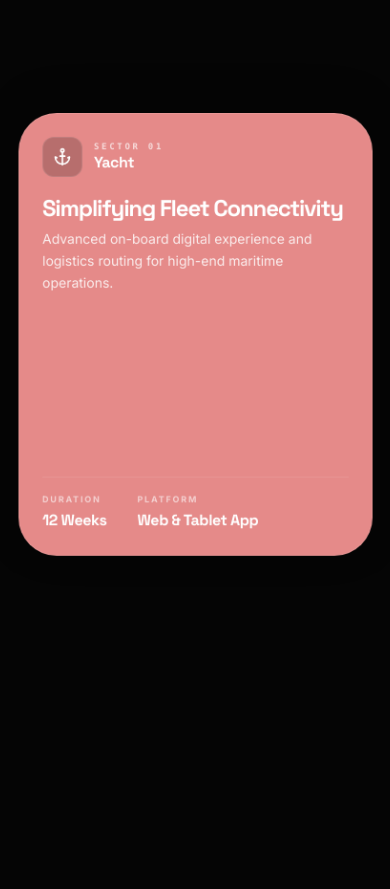
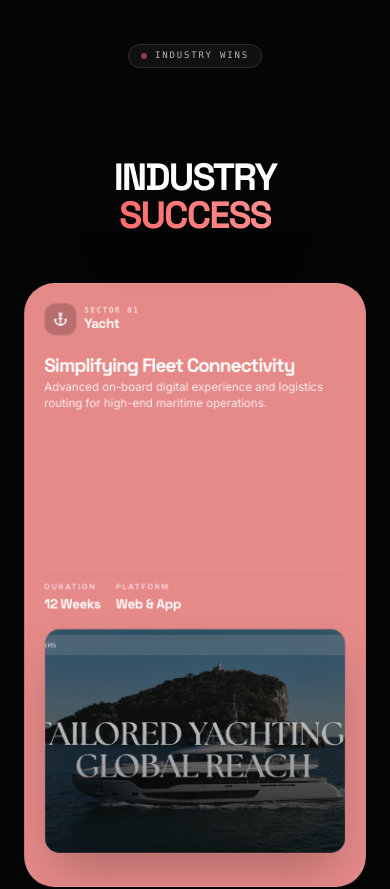
Before and after one commit to Raazia-Imran/rsi-studio-v2, a Next.js app: page / in a window 390 px wide. Shown: the part 2160-3049 px from the top of the page. Built offline with nearby package versions, Linux system fonts and the light colour scheme.

Commit message:
style: adjusted card stacking offset for improved visual depth

```diff
--- a/src/app/components/sections/IndustrySuccess.tsx
+++ b/src/app/components/sections/IndustrySuccess.tsx
@@ -13,7 +13,7 @@ const INDUSTRIES = [
     tagline: "Simplifying Fleet Connectivity",
     desc: "Advanced on-board digital experience and logistics routing for high-end maritime operations.",
     duration: "12 Weeks",
-        platform: "Web & Tablet App",
+    platform: "Web & App",
     image: "/yacht.png"
   },
   {
@@ -24,18 +24,18 @@ const INDUSTRIES = [
     tagline: "Elevating Charter Management",
     desc: "Bespoke flight logistics and luxury charter booking systems designed for the skies.",
     duration: "16 Weeks",
-        platform: "SaaS Dashboard",
+    platform: "Dashboard",
     image: "/aviation.png"
   },
   {
     id: "03",
-        name: "Educational Institutes",
+    name: "Education",
     color: "#D1A545",
     icon: GraduationCap,
     tagline: "Next-Gen Learning Portals",
-        desc: "Scalable e-learning ecosystems, student management systems, and interactive digital campuses.",
+    desc: "Scalable e-learning ecosystems, student management systems, and interactive campuses.",
     duration: "14 Weeks",
-        platform: "Web Platform & Portal",
+    platform: "Portal",
     image: "/educational.png"
   },
   {
@@ -46,18 +46,18 @@ const INDUSTRIES = [
     tagline: "Accelerating Unicorn Trajectories",
     desc: "Rapid MVP development and scalable architectures for next-generation startups.",
     duration: "8 Weeks",
-        platform: "MVP & Mobile App",
+    platform: "MVP & Mobile",
     image: "/startups.png"
   },
   {
     id: "05",
-        name: "Healthcare & Clinics",
+    name: "Healthcare",
     color: "#6BC5CC",
     icon: Stethoscope,
     tagline: "Modernizing Patient Care",
-        desc: "Secure patient portals, telemedicine integrations, and streamlined clinic management dashboards.",
+    desc: "Secure patient portals, telemedicine integrations, and streamlined clinic management.",
     duration: "10 Weeks",
-        platform: "Health Dashboard",
+    platform: "Health App",
     image: "/healthcare.jpeg"
   },
 ];
@@ -67,77 +67,76 @@ interface CardProps {
   index: number;
   progress: any;
   targetScale: number;
-    cardBaseVh: any;
 }
 
-const Card = ({ industry, index, progress, targetScale, cardBaseVh }: CardProps) => {
-    const stickyTop = useTransform(cardBaseVh, (val) => `calc(${val}vh + ${index * 40}px)`);
+const Card = ({ industry, index, progress, targetScale }: CardProps) => {
   const scale = useTransform(progress, [index * 0.2, 1], [1, targetScale]);
   const Icon = industry.icon;
 
   return (
-        <div className="h-screen flex items-start justify-center sticky top-0 px-4 md:px-0">
+    <div
+      className="h-screen w-full flex justify-center sticky top-0 px-4 md:px-0"
+      style={{ paddingTop: `calc(4vh + ${index * 6}vh)` }}
+    >
       <motion.div
         style={{
           backgroundColor: industry.color,
-                    scale,
-                    top: stickyTop
+          scale
         }}
-                className="absolute w-[95%] md:w-[90%] max-w-[1100px] h-[55vh] min-h-[420px] max-h-[500px] rounded-[2.5rem] md:rounded-[3rem] p-6 md:p-10 flex flex-col lg:flex-row overflow-hidden shadow-[0_-10px_40px_rgba(0,0,0,0.3)] origin-top border border-white/10 will-change-transform"
+        className="relative w-full max-w-[1100px] h-[75vh] sm:h-[65vh] lg:h-[55vh] min-h-[480px] rounded-[2rem] md:rounded-[3rem] p-5 sm:p-8 lg:p-10 flex flex-col lg:flex-row overflow-hidden shadow-[0_-10px_40px_rgba(0,0,0,0.3)] origin-top border border-white/10 will-change-transform"
       >
-                <div className="relative z-10 flex flex-col justify-between w-full lg:w-[55%] pr-0 lg:pr-6 h-full">
+        <div className="relative z-10 flex flex-col justify-between w-full lg:w-[55%] pr-0 lg:pr-6 h-[55%] lg:h-full shrink-0">
           <div className="flex flex-col gap-3 md:gap-5">
-
             <div className="flex items-center justify-between w-full">
-                            <div className="flex items-center gap-3">
-                                <div className="p-2.5 md:p-3 rounded-xl bg-black/20 border border-white/10 flex shrink-0">
-                                    <Icon className="text-white w-5 h-5 md:w-6 md:h-6" />
+              <div className="flex items-center gap-2 sm:gap-3">
+                <div className="p-2 md:p-3 rounded-xl bg-black/20 border border-white/10 flex shrink-0">
+                  <Icon className="text-white w-4 h-4 md:w-6 md:h-6" />
                 </div>
                 <div className="flex flex-col justify-center">
-                                    <span className="text-[9px] md:text-[10px] font-mono text-white/70 uppercase tracking-[0.3em] font-bold leading-tight">
+                  <span className="text-[8px] md:text-[10px] font-mono text-white/70 uppercase tracking-[0.2em] md:tracking-[0.3em] font-bold leading-tight">
                     Sector {industry.id}
                   </span>
-                                    <h4 className="text-base md:text-xl font-display font-bold text-white tracking-tight leading-tight">
+                  <h4 className="text-sm sm:text-base md:text-xl font-display font-bold text-white tracking-tight leading-tight">
                     {industry.name}
                   </h4>
                 </div>
               </div>
-                            <div className="hidden sm:flex w-10 h-10 rounded-full border border-white/20 items-center justify-center bg-white/5 shrink-0">
-                                <ArrowUpRight size={18} className="text-white" />
+              <div className="hidden sm:flex w-8 h-8 md:w-10 md:h-10 rounded-full border border-white/20 items-center justify-center bg-white/5 shrink-0">
+                <ArrowUpRight size={16} className="text-white md:w-[18px] md:h-[18px]" />
               </div>
             </div>
 
-                        <div className="max-w-xl mt-2 md:mt-4">
-                            <h3 className="text-2xl md:text-[2.1rem] lg:text-[2.4rem] font-display font-bold text-white leading-[1.1] mb-2 tracking-tighter">
+            <div className="max-w-xl mt-2 lg:mt-4">
+              <h3 className="text-xl sm:text-2xl md:text-[2.1rem] lg:text-[2.4rem] font-display font-bold text-white leading-[1.1] mb-1 sm:mb-2 tracking-tighter line-clamp-2">
                 {industry.tagline}
               </h3>
-                            <p className="text-white/85 text-sm md:text-base leading-relaxed line-clamp-3">
+              <p className="text-white/85 text-xs sm:text-sm md:text-base leading-snug sm:leading-relaxed line-clamp-2 sm:line-clamp-3">
                 {industry.desc}
               </p>
             </div>
           </div>
 
-                    <div className="flex flex-wrap gap-8 md:gap-12 pt-4 border-t border-white/10 mt-auto">
-                        <div className="flex flex-col gap-1">
-                            <p className="text-white/60 text-[9px] md:text-[10px] uppercase tracking-[0.2em] font-bold">Duration</p>
-                            <p className="text-white font-display font-bold text-base md:text-lg tracking-tight">{industry.duration}</p>
+          <div className="flex flex-wrap gap-4 sm:gap-8 lg:gap-12 pt-3 sm:pt-4 border-t border-white/10 mt-auto">
+            <div className="flex flex-col gap-0.5 sm:gap-1">
+              <p className="text-white/60 text-[8px] sm:text-[9px] md:text-[10px] uppercase tracking-[0.2em] font-bold">Duration</p>
+              <p className="text-white font-display font-bold text-sm sm:text-base md:text-lg tracking-tight">{industry.duration}</p>
             </div>
-                        <div className="flex flex-col gap-1">
-                            <p className="text-white/60 text-[9px] md:text-[10px] uppercase tracking-[0.2em] font-bold">Platform</p>
-                            <p className="text-white font-display font-bold text-base md:text-lg tracking-tight">{industry.platform}</p>
+            <div className="flex flex-col gap-0.5 sm:gap-1">
+              <p className="text-white/60 text-[8px] sm:text-[9px] md:text-[10px] uppercase tracking-[0.2em] font-bold">Platform</p>
+              <p className="text-white font-display font-bold text-sm sm:text-base md:text-lg tracking-tight">{industry.platform}</p>
             </div>
           </div>
         </div>
 
-                <div className="absolute lg:relative right-0 bottom-0 lg:bottom-auto w-1/2 lg:w-[45%] h-1/2 lg:h-full hidden md:block p-4 lg:p-0">
-                    <div className="w-full h-full rounded-[2rem] overflow-hidden relative shadow-2xl border border-white/10 bg-black/20">
+        <div className="relative w-full lg:w-[45%] h-[40%] lg:h-full mt-4 lg:mt-0 lg:absolute lg:right-0 lg:bottom-0 p-0 lg:p-4">
+          <div className="w-full h-full rounded-2xl lg:rounded-[2rem] overflow-hidden relative shadow-2xl border border-white/10 bg-black/20">
             <img
               src={industry.image}
               alt={industry.name}
-                            className="w-full h-full object-cover object-top"
+              className="w-full h-full object-cover object-center lg:object-top"
               loading={index === 0 ? "eager" : "lazy"}
             />
-                        <div className="absolute inset-0 bg-gradient-to-t from-black/30 to-transparent pointer-events-none" />
+            <div className="absolute inset-0 bg-gradient-to-t from-black/50 lg:from-black/30 to-transparent pointer-events-none" />
           </div>
         </div>
       </motion.div>
@@ -159,38 +158,33 @@ export default function IndustrySuccess() {
     restDelta: 0.001
   });
 
-    const headerOpacity = useTransform(smoothProgress, [0, 0.06], [1, 0]);
-    const cardBaseVh = useTransform(smoothProgress, [0, 0.06], [32, 12]);
-
   return (
     <section
       ref={sectionRef}
       id="industries"
-            className="relative w-full bg-[#050505]"
-            style={{ height: `${INDUSTRIES.length * 100}vh` }}
+      className="relative w-full bg-[#050505] pb-12"
     >
-            <motion.div
-                style={{ opacity: headerOpacity }}
-                className="sticky top-0 w-full h-[30vh] z-30 flex flex-col items-center justify-center bg-gradient-to-b from-[#050505] via-[#050505]/95 to-transparent pointer-events-none"
-            >
+      <div className="relative w-full z-30 flex flex-col items-center justify-center pt-8 pb-4 pointer-events-none">
+
         <motion.div
           initial={{ opacity: 0, y: 10 }}
           whileInView={{ opacity: 1, y: 0 }}
-                    className="inline-flex items-center gap-2 border border-white/10 bg-white/5 rounded-full px-4 py-1.5 w-max mb-3"
+          viewport={{ once: true }}
+          className="inline-flex items-center gap-2 border border-white/10 bg-white/5 rounded-full px-3 py-1 sm:px-4 sm:py-1.5 w-max mb-[90px]"
         >
           <div className="w-1.5 h-1.5 rounded-full bg-[#FF6B6B] animate-pulse" />
-                    <span className="text-[10px] font-mono text-white/70 uppercase tracking-[0.2em]">Industry Wins</span>
+          <span className="text-[9px] sm:text-[10px] font-mono text-white/70 uppercase tracking-[0.2em]">Industry Wins</span>
         </motion.div>
 
-                <h2 className="text-5xl md:text-[3.5rem] leading-none font-display font-bold tracking-tighter text-white text-center uppercase drop-shadow-2xl">
-                    INDUSTRY <br className="md:hidden"/>
-                    <span className="text-transparent bg-clip-text bg-gradient-to-r from-[#FF6B6B] to-[#ff8e8e] md:ml-2">
+        <h2 className="text-[38px] sm:text-[50px] md:text-[3.675rem] leading-none font-display font-bold tracking-tighter text-white text-center uppercase drop-shadow-2xl px-4">
+          INDUSTRY <br className="sm:hidden"/>
+          <span className="text-transparent bg-clip-text bg-gradient-to-r from-[#FF6B6B] to-[#ff8e8e] sm:ml-2">
             SUCCESS
           </span>
         </h2>
-            </motion.div>
+      </div>
 
-            <div className="relative w-full z-70 mt-[-30vh]">
+      <div className="relative w-full z-20">
         {INDUSTRIES.map((industry, index) => {
           const targetScale = 1 - ((INDUSTRIES.length - index) * 0.038);
 
@@ -201,7 +195,6 @@ export default function IndustrySuccess() {
               industry={industry}
               progress={smoothProgress}
               targetScale={targetScale}
-                            cardBaseVh={cardBaseVh}
             />
           );
         })}
```
Lines whose indentation alone changed are shown as unchanged.
